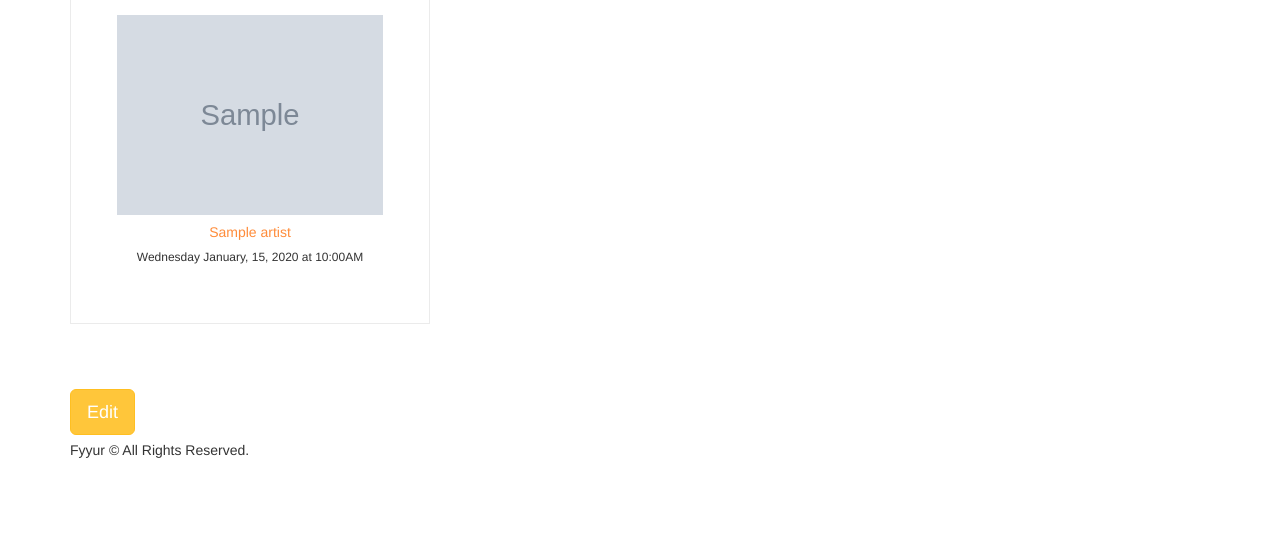
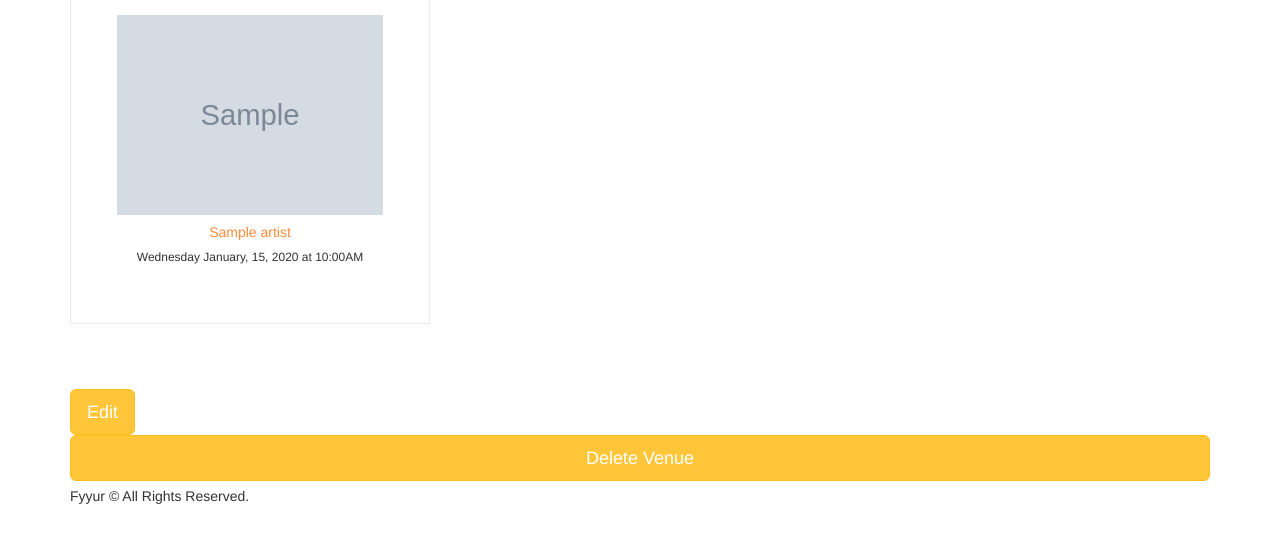
Before and after one commit to Johannes1803/fyyur, a Flask app: page /venues/1 in a window 1280 px wide. Shown: the part 701-1242 px from the top of the page. Before the commit the page ends 1159 px from the top, so only its background shows below. Run offline with Flask 2, Linux system fonts and the light colour scheme; tables that the repository leaves empty hold one stand-in row (values such as "Sample post"); grey boxes marked "Sample" are stand-in pictures; some libraries are stand-ins or nearby versions.

Commit message:
Implement delete venue button
as form posting to respective route

```diff
--- a/app.py
+++ b/app.py
@@ -124,10 +124,11 @@ def search_venues():
 @app.route("/venues/<int:venue_id>")
 def show_venue(venue_id):
     # shows the venue page with the given venue_id
+    form = VenueForm()
     with app.app_context():
         venue = Venue.query.get(venue_id)
         app.logger.debug(venue.upcoming_shows)
-        return render_template("pages/show_venue.html", venue=venue)
+        return render_template("pages/show_venue.html", venue=venue, form=form)
 
 
 #  Create Venue
@@ -187,14 +188,25 @@ def create_venue_submission():
         return render_template("forms/new_venue.html", form=form)
 
 
-@app.route("/venues/<venue_id>", methods=["DELETE"])
+@app.route("/venues/<venue_id>/delete", methods=["POST"])
 def delete_venue(venue_id):
-    # TODO: Complete this endpoint for taking a venue_id, and using
-    # SQLAlchemy ORM to delete a record. Handle cases where the session commit could fail.
+    with app.app_context():
+        try:
+            venue = Venue.query.get(venue_id)
+            db.session.delete(venue)
+            db.session.commit()
+        except Exception as e:
+            db.session.rollback()
+            print(sys.exc_info())
+            flash("Venue could not be deleted", category="error")
+        else:
+            flash("Venue successfully deleted.")
+        finally:
+            db.session.close()
+            return redirect(url_for("index"))
 
     # BONUS CHALLENGE: Implement a button to delete a Venue on a Venue Page, have it so that
     # clicking that button deletes it from the db then redirect the user to the homepage
-    return None
 
 
 #  Artists
@@ -259,13 +271,13 @@ def edit_artist(artist_id):
 @app.route("/artists/<int:artist_id>/edit", methods=["POST"])
 def edit_artist_submission(artist_id):
     form = ArtistForm()
+    artist = Artist.query.get(artist_id)
+
     if form.validate_on_submit():
         app.logger.debug(f"form.seeking_venue.data: {form.seeking_venue.data}")
         with app.app_context():
             error = False
             try:
-                artist = Artist.query.get(artist_id)
-
                 artist.name = form.name.data
                 artist.city = form.city.data
                 artist.state = form.state.data
@@ -296,7 +308,7 @@ def edit_artist_submission(artist_id):
         for field, err in form.errors.items():
             message.append(field + " " + "|".join(err))
         flash("Errors " + str(message))
-        return redirect(url_for("edit_artist", artist_id=artist_id))
+        return render_template("forms/edit_artist.html", artist=artist, form=form)
 
 
 @app.route("/venues/<int:venue_id>/edit", methods=["GET"])
@@ -321,9 +333,46 @@ def edit_venue(venue_id):
 
 @app.route("/venues/<int:venue_id>/edit", methods=["POST"])
 def edit_venue_submission(venue_id):
-    # TODO: take values from the form submitted, and update existing
-    # venue record with ID <venue_id> using the new attributes
-    return redirect(url_for("show_venue", venue_id=venue_id))
+    form = VenueForm()
+    venue = Venue.query.get(venue_id)
+
+    if form.validate_on_submit():
+        with app.app_context():
+            error = False
+            try:
+                venue.name = form.name.data
+                venue.city = form.city.data
+                venue.state = form.state.data
+                venue.address = form.address.data
+                venue.phone = form.phone.data
+                venue.genres = form.genres.data
+                venue.image_link = form.image_link.data
+                venue.website_link = form.website_link.data
+                venue.facebook_link = form.facebook_link.data
+                venue.seeking_talent = form.seeking_talent.data
+                venue.seeking_description = form.seeking_description.data
+
+                db.session.commit()
+            except Exception as e:
+                db.session.rollback()
+                print(sys.exc_info())
+                error = True
+            finally:
+                db.session.close()
+            if error:
+                flash(f"An error occurred. Artist could not be updated.")
+                abort(400)
+            else:
+                # on successful db insert, flash success
+                flash(f"Artist was successfully updated!")
+                return render_template("pages/home.html")
+
+    else:
+        message = []
+        for field, err in form.errors.items():
+            message.append(field + " " + "|".join(err))
+        flash("Errors " + str(message))
+        return render_template("forms/edit_venue.html", form=form, venue=venue)
 
 
 #  Create Artist
--- a/model.py
+++ b/model.py
@@ -18,7 +18,7 @@ class Venue(db.Model):
     image_link = db.Column(db.String(500))
     website_link = db.Column(db.String(120))
     facebook_link = db.Column(db.String(120))
-    shows = db.relationship("Show", backref="venue", lazy="joined")
+    shows = db.relationship("Show", backref="venue", lazy="joined", cascade='all, delete')
     seeking_talent = db.Column(db.Boolean)
     seeking_description = db.Column(db.String(500))
 
@@ -52,7 +52,7 @@ class Artist(db.Model):
     image_link = db.Column(db.String(500))
     website_link = db.Column(db.String(120))
     facebook_link = db.Column(db.String(120))
-    shows = db.relationship("Show", backref="artist", lazy="joined")
+    shows = db.relationship("Show", backref="artist", lazy="joined", cascade='all, delete')
     seeking_venue = db.Column(db.Boolean)
     seeking_description = db.Column(db.String(500))
 
--- a/templates/pages/show_venue.html
+++ b/templates/pages/show_venue.html
@@ -77,4 +77,12 @@
 
 <a href="/venues/{{ venue.id }}/edit"><button class="btn btn-primary btn-lg">Edit</button></a>
 
+<form>
+	{{ form.csrf_token }}
+    <input type="submit"
+           value="Delete Venue"
+           class="btn btn-primary btn-lg btn-block"
+           formmethod="POST"
+           formaction="{{ url_for('delete_venue', venue_id=venue.id) }}">
+</form>
 {% endblock %}
```
